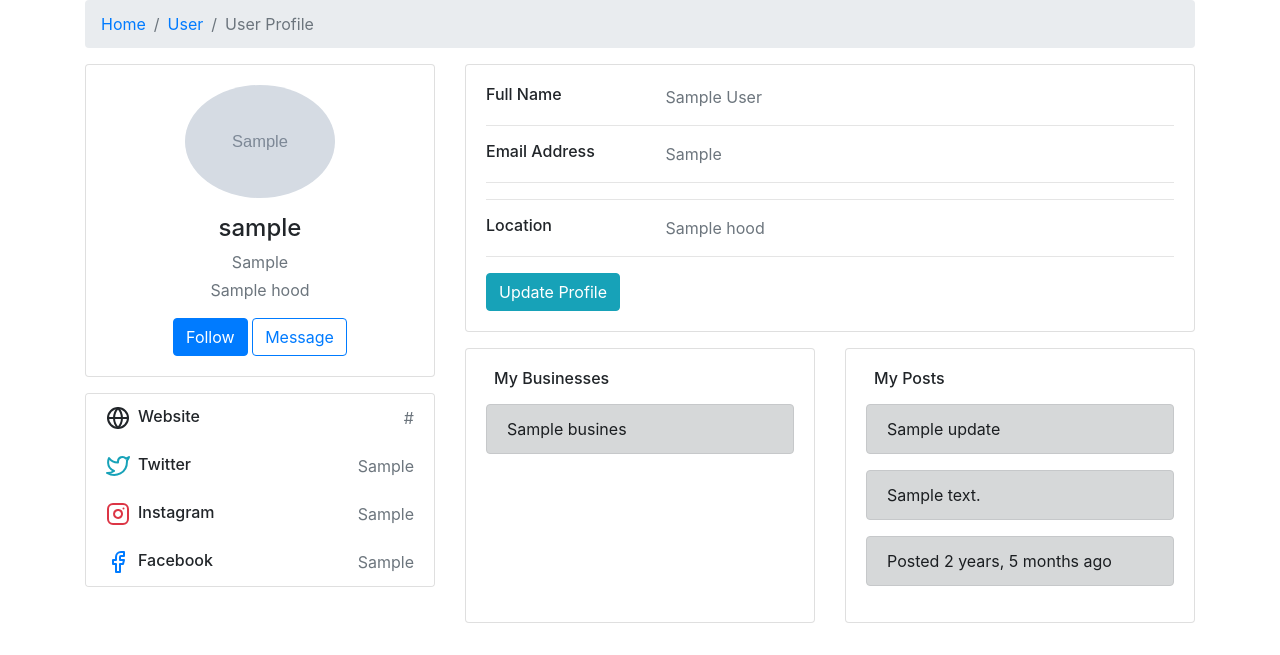
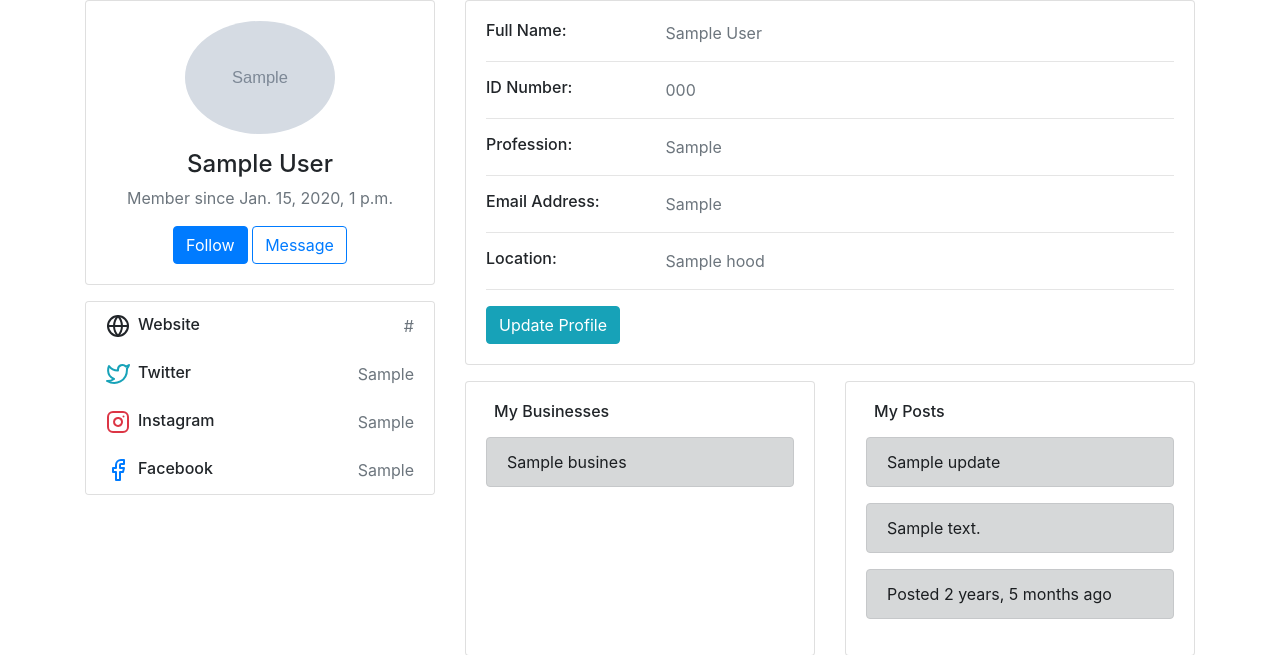
Before and after one commit to Kirugik/myhood, a Django app: a page that uses hoodupdates/templates/hood/profile.html in a window 1280 px wide. Shown: the top 655 px of the page. Run offline with Django 4.2, Linux system fonts and the light colour scheme; tables that the repository leaves empty hold one stand-in row (values such as "Sample post"); grey boxes marked "Sample" are stand-in pictures; some libraries are stand-ins or nearby versions.

Commit message:
Fix: Fix profile page

```diff
--- a/hoodupdates/templates/hood/profile.html
+++ b/hoodupdates/templates/hood/profile.html
@@ -8,13 +8,13 @@
     <div class="main-body">
 
             <!-- Breadcrumb -->
-            <nav aria-label="breadcrumb" class="main-breadcrumb">
+            <!-- <nav aria-label="breadcrumb" class="main-breadcrumb">
                 <ol class="breadcrumb">
                     <li class="breadcrumb-item"><a href="index.html">Home</a></li>
                     <li class="breadcrumb-item"><a href="javascript:void(0)">User</a></li>
                     <li class="breadcrumb-item active" aria-current="page">User Profile</li>
                 </ol>
-            </nav>
+            </nav> -->
             <!-- /Breadcrumb -->
 
             <div class="row gutters-sm">
@@ -24,9 +24,10 @@
                             <div class="d-flex flex-column align-items-center text-center">
                                 <img src="{{profile.profile_picture.url}}" alt="Profile picture" class="rounded-circle" width="150">
                                 <div class="mt-3">
-                                    <h4>{{profile.user.username}}</h4>
-                                    <p class="text-secondary mb-1">{{profile.profession}}</p>
-                                    <p class="text-muted font-size-sm">{{profile.hood}}</p>
+                                    <h4>{{profile.full_name}}</h4>
+                                    <!-- <p class="text-secondary mb-1">{{profile.profession}}</p> -->
+                                    <!-- <p class="text-muted font-size-sm">Location: {{profile.hood}}</p> -->
+                                    <p class="text-muted font-size-sm">Member since {{profile.created}}</p>
                                     <button class="btn btn-primary">Follow</button>
                                     <button class="btn btn-outline-primary">Message</button>
                                 </div>
@@ -66,7 +67,7 @@
                         <div class="card-body">
                             <div class="row">
                                 <div class="col-sm-3">
-                                    <h6 class="mb-0">Full Name</h6>
+                                    <h6 class="mb-0">Full Name:</h6>
                                 </div>
                                 <div class="col-sm-9 text-secondary">
                                     {{profile.full_name}}
@@ -77,13 +78,34 @@
 
                             <div class="row">
                                 <div class="col-sm-3">
-                                    <h6 class="mb-0">Email Address</h6>
+                                    <h6 class="mb-0">ID Number:</h6>
+                                </div>
+                                <div class="col-sm-9 text-secondary">
+                                    {{profile.id_number}}
+                                </div>
+                            </div>
+                            <hr>
+
+
+                            <div class="row">
+                                <div class="col-sm-3">
+                                    <h6 class="mb-0">Profession:</h6>
+                                </div>
+                                <div class="col-sm-9 text-secondary">
+                                    {{profile.profession}}
+                                </div>
+                            </div>
+                            <hr>
+
+
+                            <div class="row">
+                                <div class="col-sm-3">
+                                    <h6 class="mb-0">Email Address:</h6>
                                 </div>
                                 <div class="col-sm-9 text-secondary">
                                     {{profile.contact}}
                                 </div>
                             </div>
-                            <hr>
                             <hr>
 
                             <!-- <div class="row">
@@ -98,7 +120,7 @@
 
                             <div class="row">
                                 <div class="col-sm-3">
-                                    <h6 class="mb-0">Location</h6>
+                                    <h6 class="mb-0">Location:</h6>
                                 </div>
                                 <div class="col-sm-9 text-secondary">
                                     {{profile.hood}}
```
